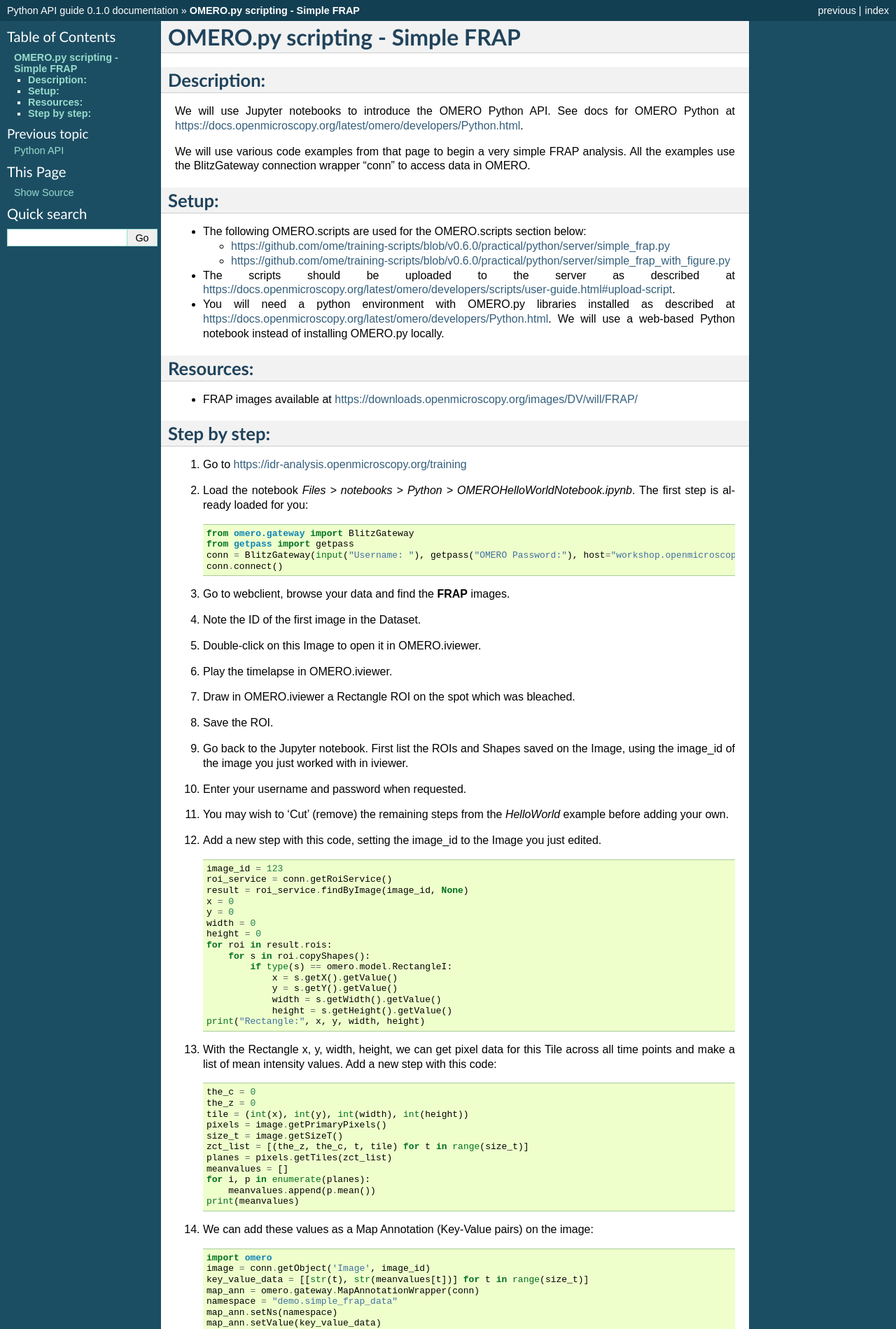
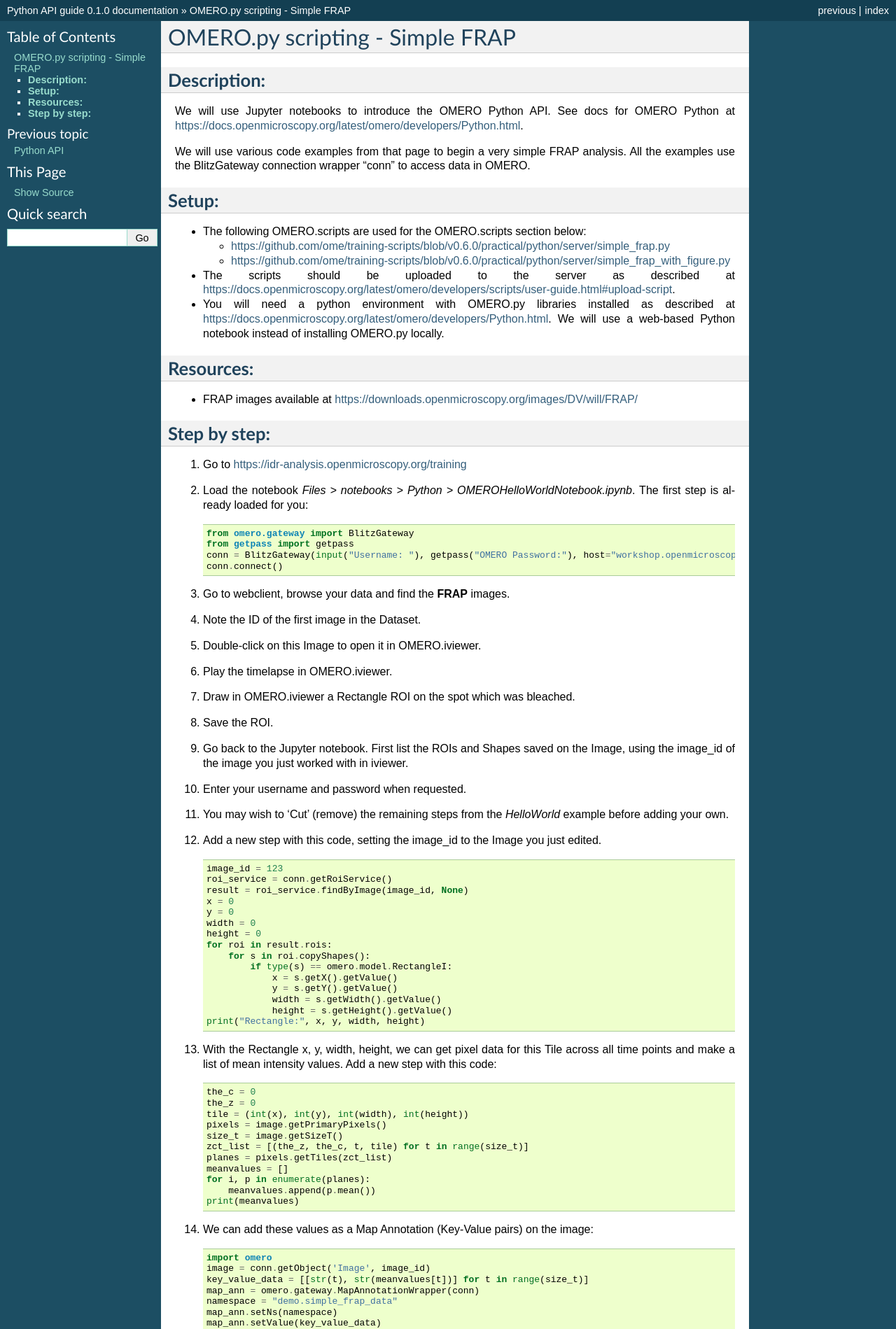
Before and after one commit to ome/omero-guide-python, a Sphinx documentation site: the page built from docs/simple-frap-example.rst, in a window 1280 px wide. Shown: the top 1899 px of the page at 70% size. Built offline with Sphinx 7.4.7, drawn with Linux system fonts in a browser that asks for light colours.

Commit message:
change title display

```diff
--- a/docs/simple-frap-example.rst
+++ b/docs/simple-frap-example.rst
@@ -1,5 +1,5 @@
-**OMERO.py scripting - Simple FRAP**
-====================================
+OMERO.py scripting - Simple FRAP
+================================
 
 **Description:**
 ----------------
```
